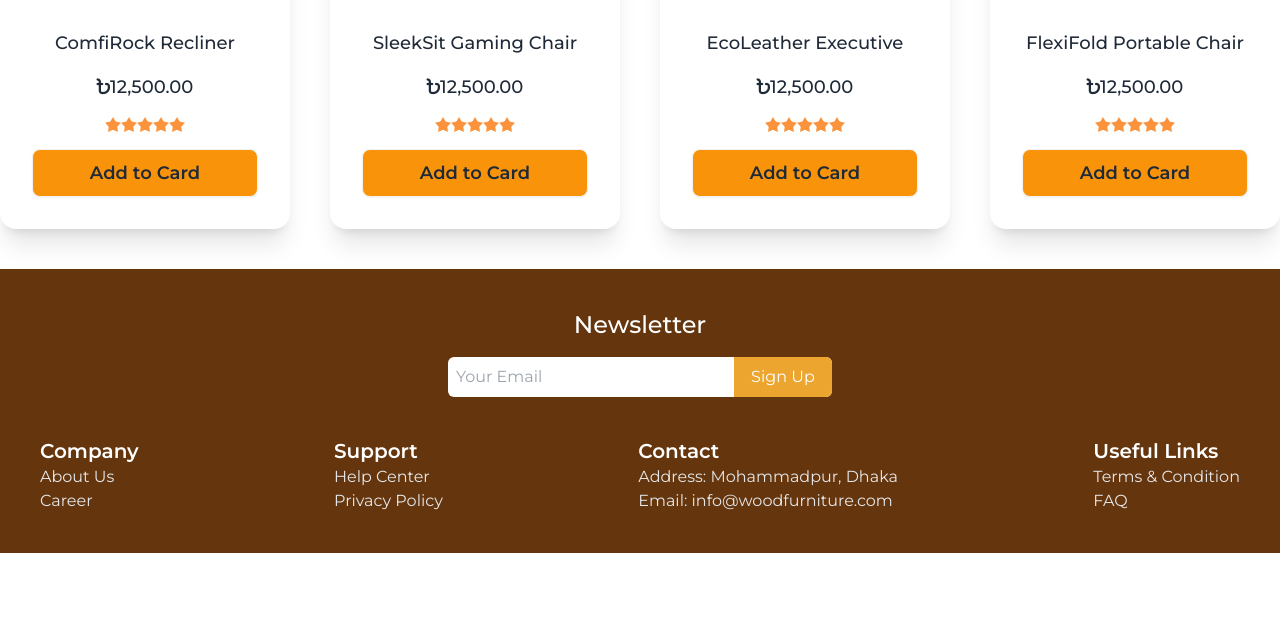
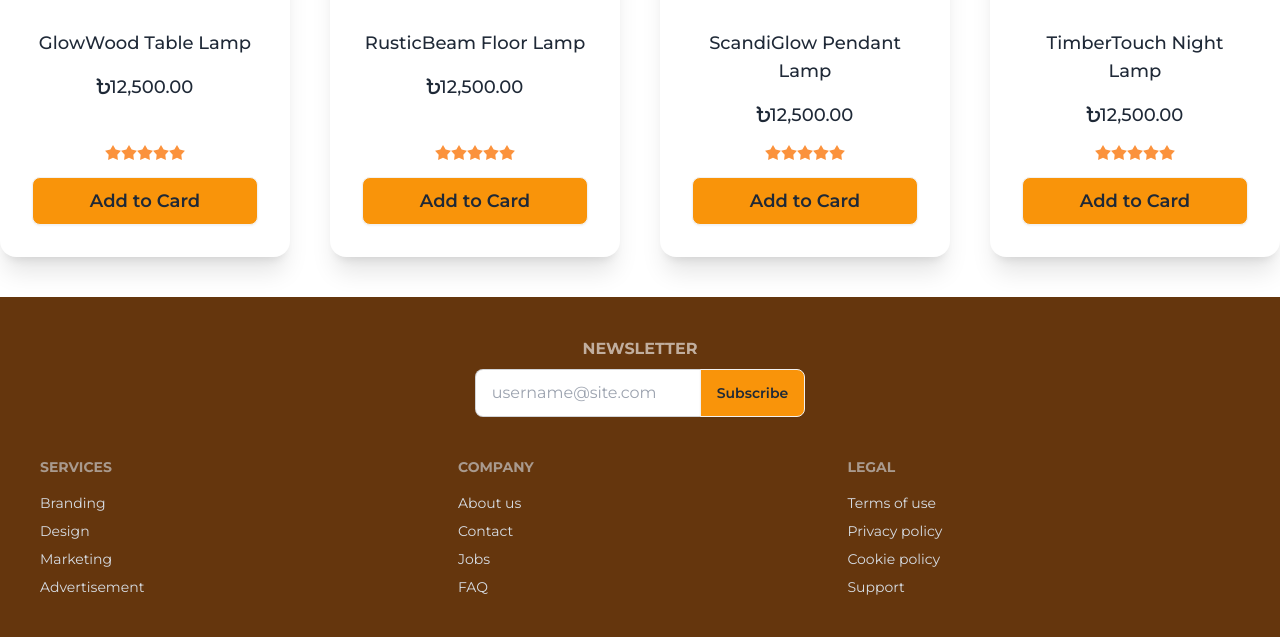
Before and after one commit to cerumiaktar/wood-furniture-website-tailwind, a plain HTML site: page index.html in a window 1280 px wide. Shown: the part 5022-5659 px from the top of the page. Before the commit the page ends 5575 px from the top, so only its background shows below. Drawn offline with nearby package versions, Linux system fonts and the light colour scheme.

Commit message:
add footer section

```diff
--- a/index.html
+++ b/index.html
@@ -625,10 +625,11 @@
             <div class="grid grid-cols-2 md:grid-cols-4 gap-10 mb-10">
                 <div class="card bg-base-100 shadow-xl">
                     <figure>
-                        <img class="rounded-t-lg w-full" src="https://i.ibb.co.com/673H9dwh/chair-5.png" alt="Shoes" />
+                        <img class="rounded-t-lg w-full" src="https://i.ibb.co.com/q3NxWQYN/Bookself1.png"
+                            alt="Shoes" />
                     </figure>
                     <div class="card-body text-center space-y-2">
-                        <h2 class="text-lg font-medium">ComfiRock Recliner</h2>
+                        <h2 class="text-lg font-medium">NordicWood Bookshelf</h2>
                         <p class="text-lg font-medium"><i class="fa-solid fa-bangladeshi-taka-sign"></i>12,500.00</p>
                         <div class="rating rating-sm mx-auto">
                             <input type="radio" name="rating-6" class="mask mask-star-2 bg-orange-400"
@@ -649,10 +650,11 @@
                 </div>
                 <div class="card bg-base-100 shadow-xl">
                     <figure>
-                        <img class="rounded-t-lg w-full" src="https://i.ibb.co.com/Ndssgbnt/chair-7.png" alt="Shoes" />
+                        <img class="rounded-t-lg w-full" src="https://i.ibb.co.com/39ds0Md6/Bookself2.png"
+                            alt="Shoes" />
                     </figure>
                     <div class="card-body text-center space-y-2">
-                        <h2 class="text-lg font-medium">SleekSit Gaming Chair</h2>
+                        <h2 class="text-lg font-medium">RusticCharm Shelf</h2>
                         <p class="text-lg font-medium"><i class="fa-solid fa-bangladeshi-taka-sign"></i>12,500.00</p>
                         <div class="rating rating-sm mx-auto">
                             <input type="radio" name="rating-6" class="mask mask-star-2 bg-orange-400"
@@ -673,10 +675,11 @@
                 </div>
                 <div class="card bg-base-100 shadow-xl">
                     <figure>
-                        <img class="rounded-t-lg w-full" src="https://i.ibb.co.com/8gF2bLXg/chair-8.png" alt="Shoes" />
+                        <img class="rounded-t-lg w-full" src="https://i.ibb.co.com/YB5x8FGH/Bookself3.png"
+                            alt="Shoes" />
                     </figure>
                     <div class="card-body text-center space-y-2">
-                        <h2 class="text-lg font-medium">EcoLeather Executive</h2>
+                        <h2 class="text-lg font-medium">UrbanStack Shelf </h2>
                         <p class="text-lg font-medium"><i class="fa-solid fa-bangladeshi-taka-sign"></i>12,500.00</p>
                         <div class="rating rating-sm mx-auto">
                             <input type="radio" name="rating-6" class="mask mask-star-2 bg-orange-400"
@@ -697,10 +700,11 @@
                 </div>
                 <div class="card bg-base-100 shadow-xl">
                     <figure>
-                        <img class="rounded-t-lg w-full" src="https://i.ibb.co.com/ZR8B7xms/chair-6.png" alt="Shoes" />
+                        <img class="rounded-t-lg w-full" src="https://i.ibb.co.com/9mM4mpyP/Bookself4.png"
+                            alt="Shoes" />
                     </figure>
                     <div class="card-body text-center space-y-2">
-                        <h2 class="text-lg font-medium">FlexiFold Portable Chair</h2>
+                        <h2 class="text-lg font-medium">ClassicOak Tree Shelf</h2>
                         <p class="text-lg font-medium"><i class="fa-solid fa-bangladeshi-taka-sign"></i>12,500.00</p>
                         <div class="rating rating-sm mx-auto">
                             <input type="radio" name="rating-6" class="mask mask-star-2 bg-orange-400"
@@ -724,10 +728,10 @@
             <div class="grid grid-cols-2 md:grid-cols-4 gap-10 mb-10">
                 <div class="card bg-base-100 shadow-xl">
                     <figure>
-                        <img class="rounded-t-lg w-full" src="https://i.ibb.co.com/673H9dwh/chair-5.png" alt="Shoes" />
+                        <img class="rounded-t-lg w-full" src="https://i.ibb.co.com/20yShmkx/lamp1.png" alt="Shoes" />
                     </figure>
                     <div class="card-body text-center space-y-2">
-                        <h2 class="text-lg font-medium">ComfiRock Recliner</h2>
+                        <h2 class="text-lg font-medium">GlowWood Table Lamp</h2>
                         <p class="text-lg font-medium"><i class="fa-solid fa-bangladeshi-taka-sign"></i>12,500.00</p>
                         <div class="rating rating-sm mx-auto">
                             <input type="radio" name="rating-6" class="mask mask-star-2 bg-orange-400"
@@ -748,10 +752,10 @@
                 </div>
                 <div class="card bg-base-100 shadow-xl">
                     <figure>
-                        <img class="rounded-t-lg w-full" src="https://i.ibb.co.com/Ndssgbnt/chair-7.png" alt="Shoes" />
+                        <img class="rounded-t-lg w-full" src="https://i.ibb.co.com/6RkvyyPQ/lamp2.png" alt="Shoes" />
                     </figure>
                     <div class="card-body text-center space-y-2">
-                        <h2 class="text-lg font-medium">SleekSit Gaming Chair</h2>
+                        <h2 class="text-lg font-medium">RusticBeam Floor Lamp</h2>
                         <p class="text-lg font-medium"><i class="fa-solid fa-bangladeshi-taka-sign"></i>12,500.00</p>
                         <div class="rating rating-sm mx-auto">
                             <input type="radio" name="rating-6" class="mask mask-star-2 bg-orange-400"
@@ -772,10 +776,10 @@
                 </div>
                 <div class="card bg-base-100 shadow-xl">
                     <figure>
-                        <img class="rounded-t-lg w-full" src="https://i.ibb.co.com/8gF2bLXg/chair-8.png" alt="Shoes" />
+                        <img class="rounded-t-lg w-full" src="https://i.ibb.co.com/rXSVKJr/lamp3.png" alt="Shoes" />
                     </figure>
                     <div class="card-body text-center space-y-2">
-                        <h2 class="text-lg font-medium">EcoLeather Executive</h2>
+                        <h2 class="text-lg font-medium">ScandiGlow Pendant Lamp</h2>
                         <p class="text-lg font-medium"><i class="fa-solid fa-bangladeshi-taka-sign"></i>12,500.00</p>
                         <div class="rating rating-sm mx-auto">
                             <input type="radio" name="rating-6" class="mask mask-star-2 bg-orange-400"
@@ -796,10 +800,10 @@
                 </div>
                 <div class="card bg-base-100 shadow-xl">
                     <figure>
-                        <img class="rounded-t-lg w-full" src="https://i.ibb.co.com/ZR8B7xms/chair-6.png" alt="Shoes" />
+                        <img class="rounded-t-lg w-full" src="https://i.ibb.co.com/VpYcKT84/lamp4.png" alt="Shoes" />
                     </figure>
                     <div class="card-body text-center space-y-2">
-                        <h2 class="text-lg font-medium">FlexiFold Portable Chair</h2>
+                        <h2 class="text-lg font-medium">TimberTouch Night Lamp</h2>
                         <p class="text-lg font-medium"><i class="fa-solid fa-bangladeshi-taka-sign"></i>12,500.00</p>
                         <div class="rating rating-sm mx-auto">
                             <input type="radio" name="rating-6" class="mask mask-star-2 bg-orange-400"
@@ -822,46 +826,40 @@
         </section>
     </main>
     <footer class="bg-[#65360D]">
-        <div class="text-center">
-            <h3 class="text-2xl font-medium text-white pt-10">Newsletter</h3>
-            <div class="flex justify-center items-center mt-4">
-                <div class="flex w-96 rounded-md bg-white">
-                    <input type="search" name="search" id="search" placeholder="Your Email"
-                        class="w-full border-none bg-transparent p-2 text-gray-400">
-                    <button class="rounded-r-md p-2 bg-[#ECA52F] text-white w-32">Sign Up</button>
-                </div>
-            </div>
+        <div class="text-center flex justify-center">
+            <form>
+                <h6 class="footer-title text-white mt-10">Newsletter</h6>
+                <fieldset class="w-80">
+                    <div class="join">
+                        <input type="text" placeholder="username@site.com" class="input input-bordered join-item" />
+                        <button class="btn bg-[#F9940A] join-item">Subscribe</button>
+                    </div>
+                </fieldset>
+            </form>
         </div>
-        <div class="container flex justify-between items-center px-10 py-10 mx-auto">
-            <div>
-                <h3 class="text-xl font-semibold text-white">Company</h3>
-                <div class="text-gray-200 flex flex-col">
-                    <a>About Us</a>
-                    <a>Career</a>
-                </div>
-            </div>
-            <div>
-                <h3 class="text-xl font-semibold text-white">Support</h3>
-                <div class="text-gray-200 flex flex-col">
-                    <a>Help Center</a>
-                    <a>Privacy Policy</a>
-                </div>
-            </div>
-            <div>
-                <h3 class="text-xl font-semibold text-white">Contact</h3>
-                <div class="text-gray-200 flex flex-col">
-                    <a>Address: Mohammadpur, Dhaka</a>
-                    <a>Email: info@woodfurniture.com</a>
-                </div>
-            </div>
-            <div>
-                <h3 class="text-xl font-semibold text-white">Useful Links</h3>
-                <div class="text-gray-200 flex flex-col">
-                    <a>Terms & Condition</a>
-                    <a>FAQ</a>
-                </div>
-            </div>
-        </div>
+        <footer class="footer sm:footer-horizontal container mx-auto text-neutral-content p-10">
+            <nav>
+                <h6 class="footer-title">Services</h6>
+                <a class="link link-hover">Branding</a>
+                <a class="link link-hover">Design</a>
+                <a class="link link-hover">Marketing</a>
+                <a class="link link-hover">Advertisement</a>
+            </nav>
+            <nav>
+                <h6 class="footer-title">Company</h6>
+                <a class="link link-hover">About us</a>
+                <a class="link link-hover">Contact</a>
+                <a class="link link-hover">Jobs</a>
+                <a class="link link-hover">FAQ</a>
+            </nav>
+            <nav>
+                <h6 class="footer-title">Legal</h6>
+                <a class="link link-hover">Terms of use</a>
+                <a class="link link-hover">Privacy policy</a>
+                <a class="link link-hover">Cookie policy</a>
+                <a class="link link-hover">Support</a>
+            </nav>
+        </footer>
     </footer>
 </body>
 
```
